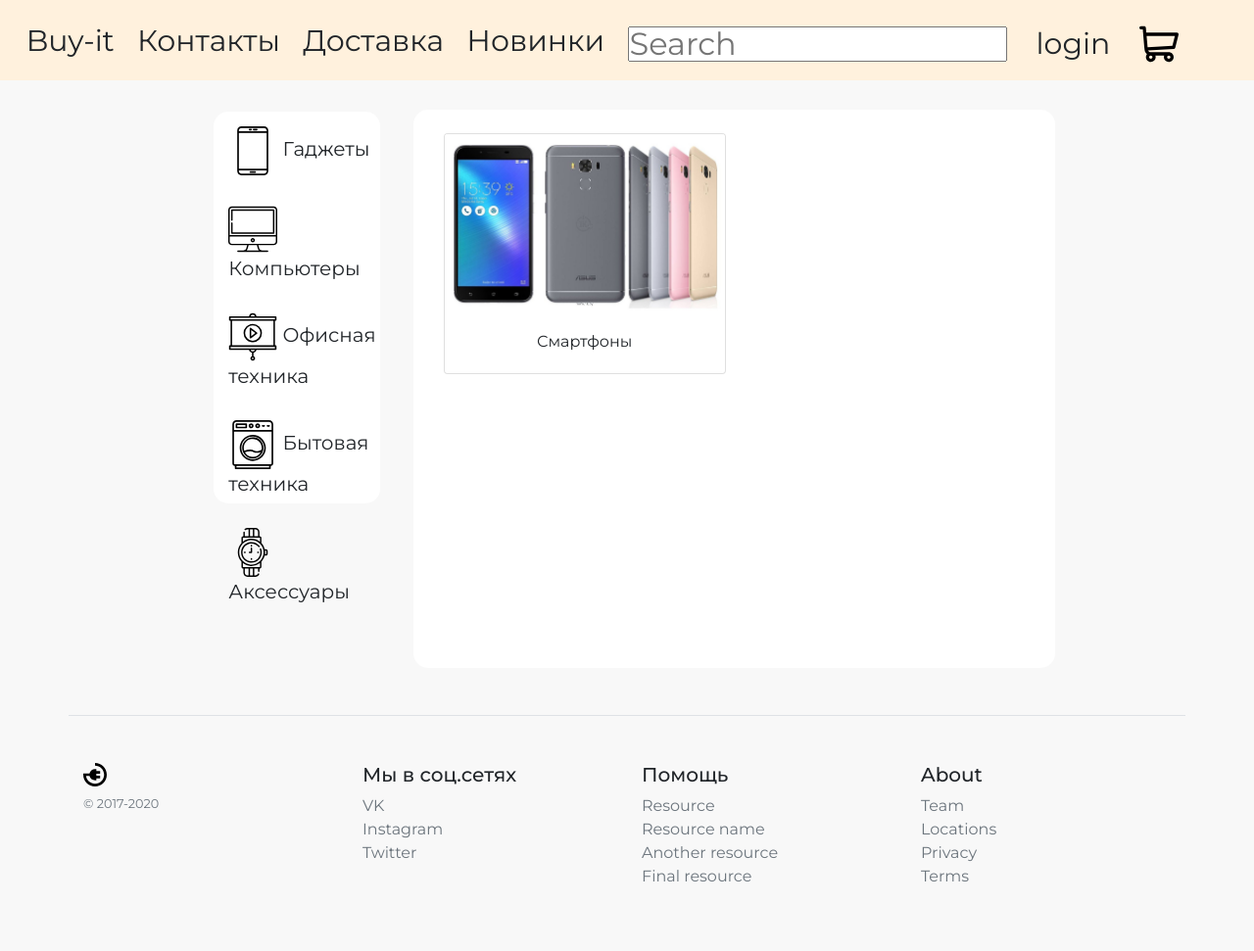
After one commit to menly-ctrl/shop, a Django app: page /gadget/ in a window 1280 px wide. The commit adds this page. Shown: the whole page at 98% size. Run offline with Django 3.2, Linux system fonts and the light colour scheme; some libraries are stand-ins or nearby versions.

Commit message:
Added a gadget

```diff
--- a/blog/urls.py
+++ b/blog/urls.py
@@ -27,6 +27,7 @@ urlpatterns = [
     path('contacts/', views.contacts, name="contacts_page"),
     path('delivery/', views.delivery, name="delivery_page"),
     path('login/', views.login, name="login_page"),
+    path('gadget/', views.gadget, name="gadget_page"),
 ]
 
 if settings.DEBUG:
--- a/news/views.py
+++ b/news/views.py
@@ -16,3 +16,5 @@ def delivery(request):
     return render(request, 'delivery.html')
 def login(request):
     return render(request, 'login.html')
+def gadget(request):
+    return render(request, 'gadget.html')
--- /dev/null
+++ b/templates/gadget.html
@@ -0,0 +1,62 @@
+{% extends "base.html" %}
+{% load static %}
+{% block title %}
+    Гаджеты
+{% endblock title %}
+
+{% block content %}
+
+<div class="row">
+    <div class="col-2"></div>
+    <div class="col-2">
+       <div class="left-menu">
+          <div class="row">
+             <div class="col-12 left-menu_item">
+                <img src="{% static "images/mobile.svg" %}" width="50" height="50">
+                <a href="{% url 'gadget_page' %}" href="gadget.html">Гаджеты</a>
+             </div>
+          </div>
+          <div class="row">
+             <div class="col-12 left-menu_item">
+                <img src="{% static "images/desktop.svg" %}" width="50" height="50">
+                <a href="item-2.html">Компьютеры</a>
+             </div>
+          </div>
+          <div class="row">
+             <div class="col-12 left-menu_item">
+                <img src="{% static "images/projector-screen.svg" %}" width="50" height="50">
+                <a href="item-3.html"> Офисная техника </a>
+             </div>
+          </div>
+          <div class="row">
+             <div class="col-12 left-menu_item">
+                <img src="{% static "images/washing-machine.svg" %}" width="50" height="50">
+                <a href="item-4.html">Бытовая техника </a>
+             </div>
+          </div>
+          <div class="row" margim>
+             <div class="col-12 left-menu_item">
+                <img src="{% static "images/watch.svg" %}" width="50" height="50">
+                <a href="item-5.html"> Аксессуары</a>
+             </div>
+          </div>
+       </div>
+    </div>
+
+<div  class="col-6">
+    <div class="row">
+       <div class="col-12 shop-item text-center ">
+        <div class="card mt-4 ml-3" style="width: 18rem;">
+            <img src="{% static "images/smaart.jpg" %}" class="card-img-top" alt="...">
+            <div class="card-body">
+              <p class="card-text">Смартфоны</p>
+            </div>
+          </div>
+
+
+
+     </div>
+     </div>
+</div>
+
+{% endblock content %}
--- a/templates/main.html
+++ b/templates/main.html
@@ -14,7 +14,7 @@
           <div class="row">
              <div class="col-12 left-menu_item">
                 <img src="{% static "images/mobile.svg" %}" width="50" height="50">
-                <a href="item-1.html">Гаджеты</a>
+                <a href="{% url 'gadget_page' %}" href="gadget.html">Гаджеты</a>
              </div>
           </div>
           <div class="row">
```
Also changed, not shown: registration.html (deleted, +0 -59 lines), static/css/style.css (line endings or trailing spaces), static/images/smaart.jpg (added), static/images/smart.jpg (added).
